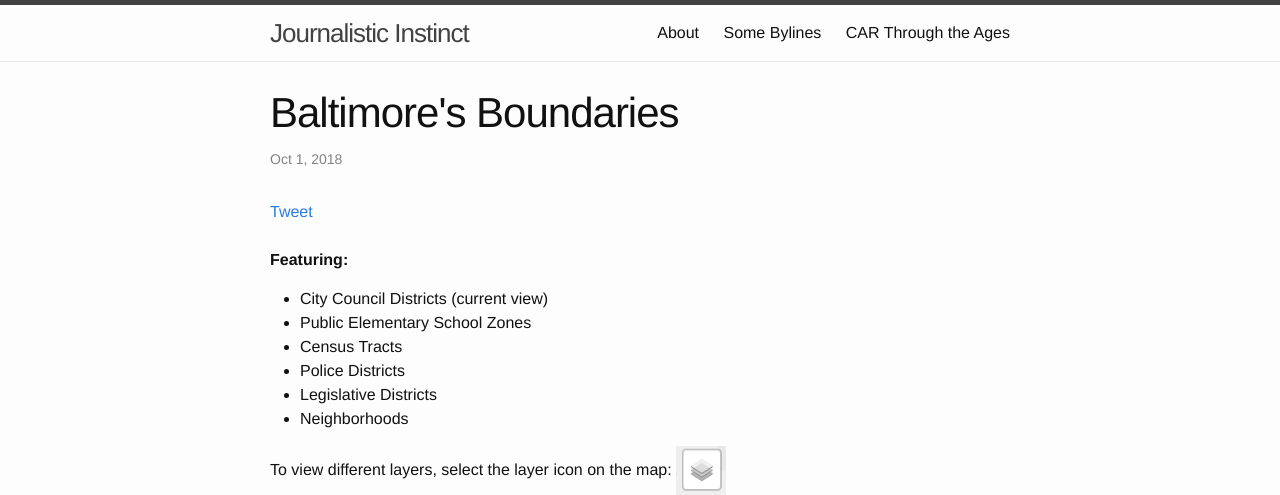
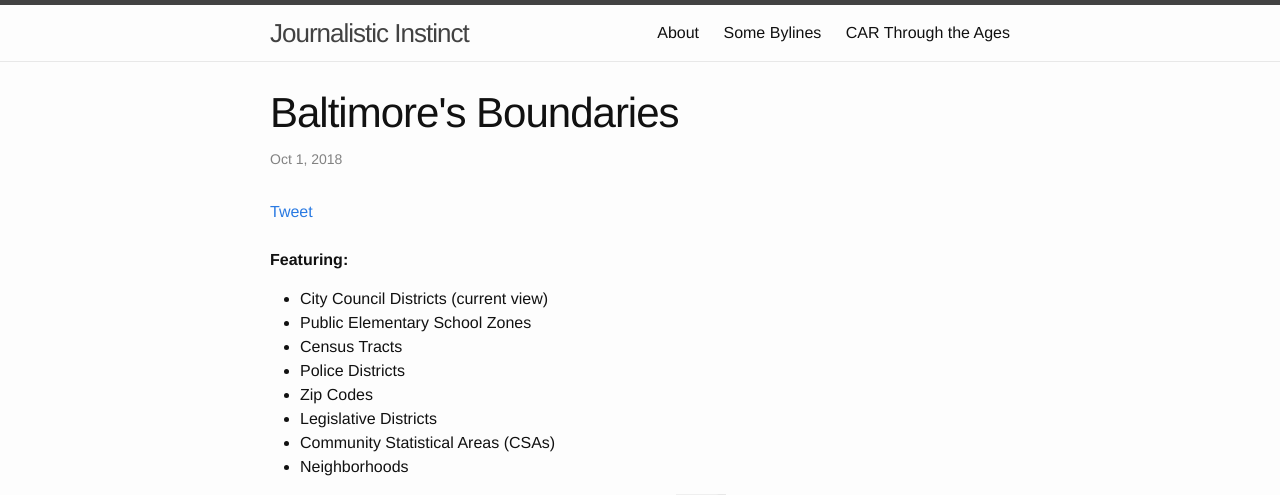
Before and after one commit to underthecurve/underthecurve.github.io, a Jekyll site: the page built from _posts/2018-10-01-baltimore-boundaries.md, in a window 1280 px wide and 1400 px high. Shown: the top 495 px of the window. Built offline with Jekyll 4.4.1, drawn with Linux system fonts in a browser that asks for light colours; comment, search, counter and statistics services are not loaded; some of the changed text lies outside the part shown.

Commit message:
update map

```diff
--- a/_posts/2018-10-01-baltimore-boundaries.md
+++ b/_posts/2018-10-01-baltimore-boundaries.md
@@ -11,12 +11,14 @@
 - Public Elementary School Zones
 - Census Tracts
 - Police Districts
+- Zip Codes
 - Legislative Districts
+- Community Statistical Areas (CSAs)
 - Neighborhoods
 
 To view different layers, select the layer icon on the map: <img src = "/images/layer.png" width="50" height="50"/>
 
-<iframe src="https://cdn.rawgit.com/underthecurve/baltimore-boundaries/4cd737ad/baltimoreboundaries.html" frameborder="0" width="100%" height="500px"></iframe>
+<iframe src="https://cdn.rawgit.com/underthecurve/baltimore-boundaries/fd9fd19c/baltimoreboundaries_new.html" frameborder="0" width="100%" height="500px"></iframe>
 
 <br><br>
-SOURCES: Neighborhoods from [Maryland GIS Data Catalog](http://data.imap.maryland.gov/datasets/maryland-baltimore-city-neighborhoods/data); Census Tracts from [U.S. Census Bureau TIGER/Line Shapefiles via R's *tigris*](https://github.com/walkerke/tigris); Public Elementary School Zones from [Open Baltimore](https://data.baltimorecity.gov/Geographic/Baltimore-City-Public-School-System-Elementary-Sch/6jcd-xgn7#revert); Police Districts, Legislative Districts, and City Council Districts from Baltimore City Open GIS Data ([here](http://gis-baltimore.opendata.arcgis.com/datasets/police-districts), [here](http://gis-baltimore.opendata.arcgis.com/datasets/legislative-districts), and [here](http://gis-baltimore.opendata.arcgis.com/datasets/council-district)).
+SOURCES: Neighborhoods from [Maryland GIS Data Catalog](http://data.imap.maryland.gov/datasets/maryland-baltimore-city-neighborhoods/data); Census Tracts from [U.S. Census Bureau TIGER/Line Shapefiles via R's *tigris*](https://github.com/walkerke/tigris); Public Elementary School Zones from [Open Baltimore](https://data.baltimorecity.gov/Geographic/Baltimore-City-Public-School-System-Elementary-Sch/6jcd-xgn7#revert); Police Districts, Legislative Districts, and City Council Districts from Baltimore City Open GIS Data ([here](http://gis-baltimore.opendata.arcgis.com/datasets/police-districts), [here](http://gis-baltimore.opendata.arcgis.com/datasets/legislative-districts), and [here](http://gis-baltimore.opendata.arcgis.com/datasets/council-district)); Community Statistical Areas from the [Baltimore Neighborhood Indicators Alliance](https://data-bniajfi.opendata.arcgis.com/); Zip Codes from [Maryland Department of Planning](https://planning.maryland.gov/MSDC/Pages/zipcode_map/2015-16/zip15-16idx.aspx).
```
